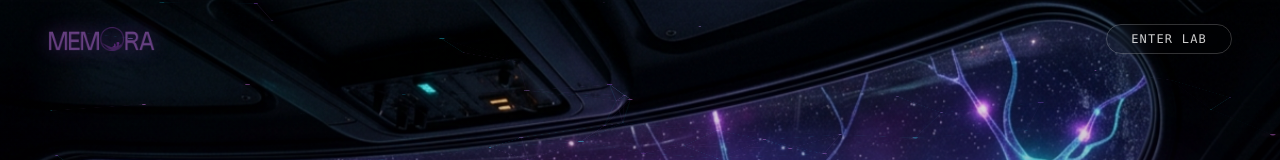
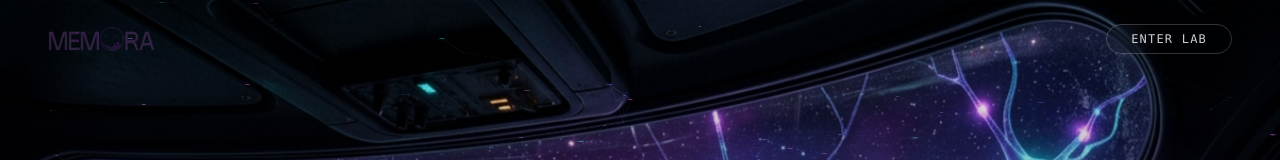
Before and after one commit to Deebiga21/MEMORA, a React (Vite) app: page / in a window 1280 px wide. Shown: the top 160 px of the page. Built offline with nearby package versions, Linux system fonts and the light colour scheme.

Commit message:
style(nav): darken memora logo and remove glow

```diff
--- a/src/pages/LandingPage.tsx
+++ b/src/pages/LandingPage.tsx
@@ -63,7 +63,7 @@ export const LandingPage: React.FC<LandingPageProps> = ({ onLaunch }) => {
       {/* Navbar */}
       <nav className="fixed top-0 left-0 right-0 w-full flex justify-between items-center px-8 md:px-12 py-6 z-50">
         <div className="flex items-center gap-2">
-          <img src={memoraLogo} alt="MEMORA" className="h-6 object-contain drop-shadow-[0_0_10px_rgba(168,85,247,0.5)] opacity-80" />
+          <img src={memoraLogo} alt="MEMORA" className="h-6 object-contain opacity-50 brightness-75 hover:opacity-100 hover:brightness-100 transition-all duration-300" />
         </div>
         <div className="flex items-center gap-6 text-sm font-medium">
           <button
```
